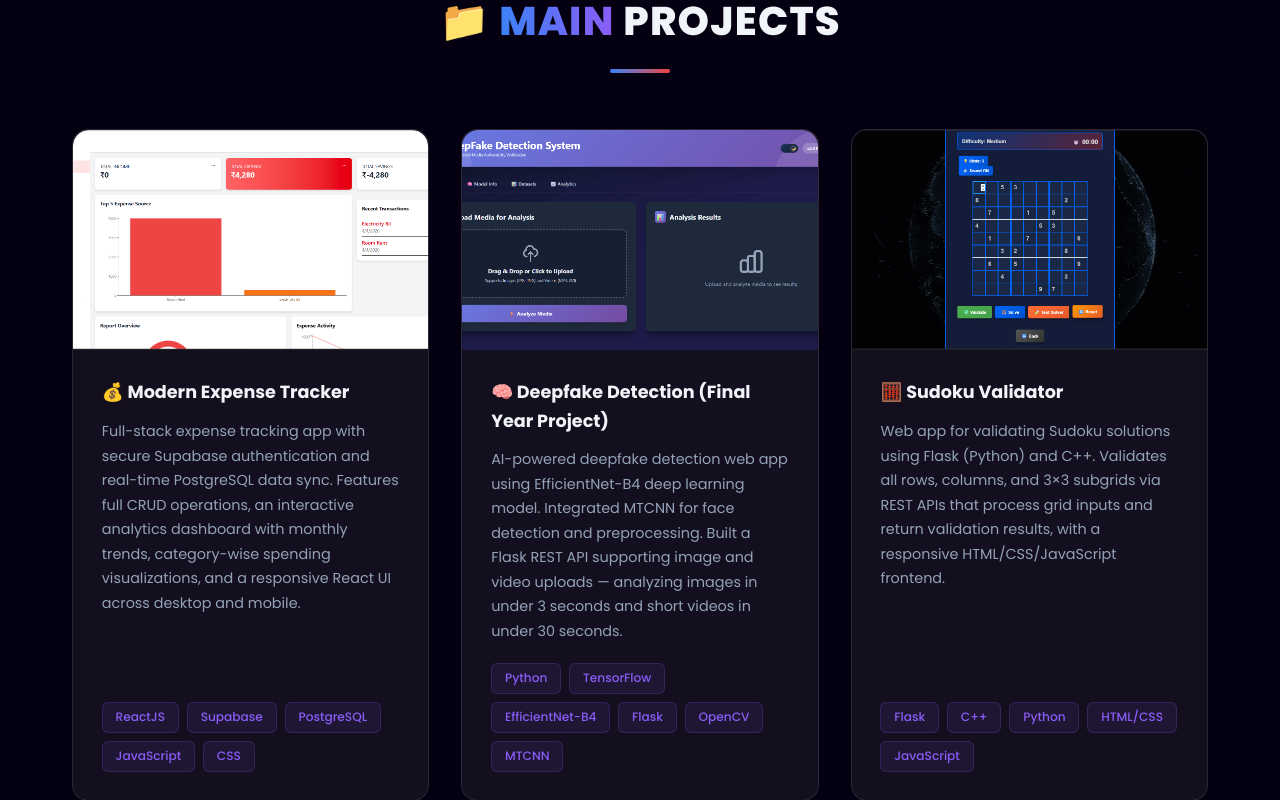
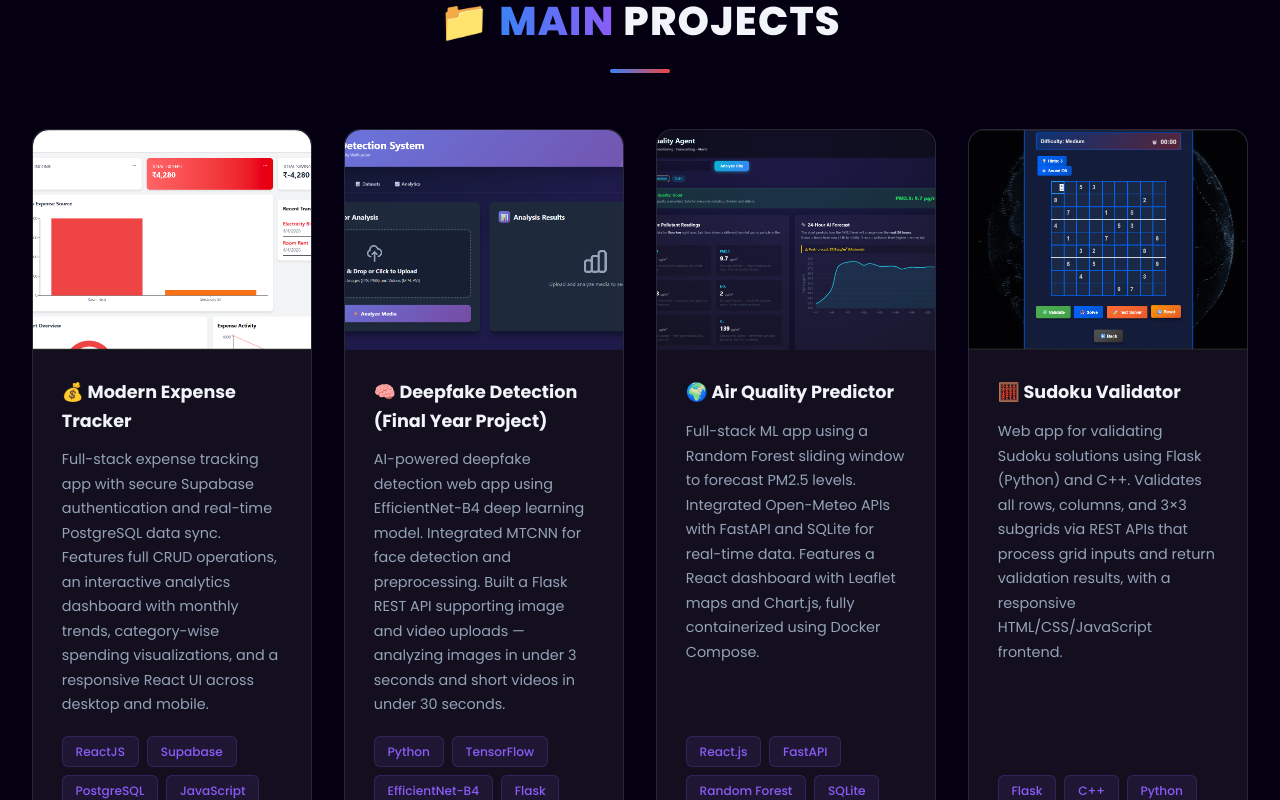
Before and after one commit to atul-kumar-30/Portfolio, a React (Vite) app: page / in a window 1280 px wide. Shown: the part 2720-3520 px from the top of the page. Built offline with nearby package versions, Linux system fonts and the light colour scheme.

Commit message:
Update button text to View App

```diff
--- a/src/components/Projects.jsx
+++ b/src/components/Projects.jsx
@@ -17,6 +17,12 @@
                       <path d="M12 0c-6.626 0-12 5.373-12 12 0 5.302 3.438 9.8 8.207 11.387.599.111.793-.261.793-.577v-2.234c-3.338.726-4.033-1.416-4.033-1.416-.546-1.387-1.333-1.756-1.333-1.756-1.089-.745.083-.729.083-.729 1.205.084 1.839 1.237 1.839 1.237 1.07 1.834 2.807 1.304 3.492.997.107-.775.418-1.305.762-1.604-2.665-.305-5.467-1.334-5.467-5.931 0-1.311.469-2.381 1.236-3.221-.124-.303-.535-1.524.117-3.176 0 0 1.008-.322 3.301 1.23.957-.266 1.983-.399 3.003-.404 1.02.005 2.047.138 3.006.404 2.291-1.552 3.297-1.23 3.297-1.23.653 1.653.242 2.874.118 3.176.77.84 1.235 1.911 1.235 3.221 0 4.609-2.807 5.624-5.479 5.921.43.372.823 1.102.823 2.222v3.293c0 .319.192.694.801.576 4.765-1.589 8.199-6.086 8.199-11.386 0-6.627-5.373-12-12-12z" />
                     </svg>
                     GitHub
+                  </a>
+                  <a href="https://expense-tracker-eosin-delta.vercel.app" target="_blank" rel="noreferrer" className="proj-link">
+                    <svg viewBox="0 0 24 24" fill="currentColor">
+                      <path d="M21.88,2.16a1,1,0,0,0-1-.16l-14,5a1,1,0,0,0-.56,1.45l3.85,6.67,1.88,5.65a1,1,0,0,0,.9.68,1,1,0,0,0,.32-.05l6-2a1,1,0,0,0,.64-1.2l-2-6,4.64-8.08A1,1,0,0,0,21.88,2.16Zm-7.79,9.45a1,1,0,0,0-.41.41L11,15l-2.61-4.52L13,7.56a1,1,0,0,0-1.74-1l-4.51,2.6,3-1.07,11.23-4Z"/>
+                    </svg>
+                    View App
                   </a>
                 </div>
               </div>
@@ -59,6 +65,31 @@
 
           <div className="project-card">
             <div className="project-preview project-preview--image">
+              <img src="/ui.png" alt="Air Quality Predictor Dashboard" className="project-screenshot" />
+              <div className="project-overlay">
+                <div className="project-overlay-links">
+                  <a href="https://github.com/atul-kumar-30/Air-Quality-Predictor" target="_blank" rel="noreferrer" className="proj-link">
+                    <svg viewBox="0 0 24 24" fill="currentColor">
+                      <path d="M12 0c-6.626 0-12 5.373-12 12 0 5.302 3.438 9.8 8.207 11.387.599.111.793-.261.793-.577v-2.234c-3.338.726-4.033-1.416-4.033-1.416-.546-1.387-1.333-1.756-1.333-1.756-1.089-.745.083-.729.083-.729 1.205.084 1.839 1.237 1.839 1.237 1.07 1.834 2.807 1.304 3.492.997.107-.775.418-1.305.762-1.604-2.665-.305-5.467-1.334-5.467-5.931 0-1.311.469-2.381 1.236-3.221-.124-.303-.535-1.524.117-3.176 0 0 1.008-.322 3.301 1.23.957-.266 1.983-.399 3.003-.404 1.02.005 2.047.138 3.006.404 2.291-1.552 3.297-1.23 3.297-1.23.653 1.653.242 2.874.118 3.176.77.84 1.235 1.911 1.235 3.221 0 4.609-2.807 5.624-5.479 5.921.43.372.823 1.102.823 2.222v3.293c0 .319.192.694.801.576 4.765-1.589 8.199-6.086 8.199-11.386 0-6.627-5.373-12-12-12z" />
+                    </svg>
+                    GitHub
+                  </a>
+                </div>
+              </div>
+            </div>
+            <div className="project-body">
+              <h3>🌍 Air Quality Predictor</h3>
+              <p>Full-stack ML app using a Random Forest sliding window to forecast PM2.5 levels. Integrated Open-Meteo APIs
+                with FastAPI and SQLite for real-time data. Features a React dashboard with Leaflet maps and Chart.js, fully
+                containerized using Docker Compose.</p>
+              <div className="tech-tags">
+                <span>React.js</span><span>FastAPI</span><span>Random Forest</span><span>SQLite</span><span>Docker</span>
+              </div>
+            </div>
+          </div>
+
+          <div className="project-card">
+            <div className="project-preview project-preview--image">
               <img src="/Suduko_validator.png" alt="Sudoku Validator Dashboard" className="project-screenshot" />
               <div className="project-overlay">
                 <div className="project-overlay-links">
--- a/src/index.css
+++ b/src/index.css
@@ -377,6 +377,10 @@
   padding: 0 2rem;
 }
 
+#projects .container {
+  max-width: 1500px;
+}
+
 /* ===== HERO ===== */
 .hero {
   min-height: 100vh;
@@ -924,7 +928,7 @@
 /* ===== PROJECTS ===== */
 .projects-grid {
   display: grid;
-  grid-template-columns: repeat(auto-fit, minmax(340px, 1fr));
+  grid-template-columns: repeat(4, 1fr);
   gap: 2rem;
 }
 
```
Also changed, not shown: ui.png (added), 1 other file (tests, documents, lock files or other folders).
